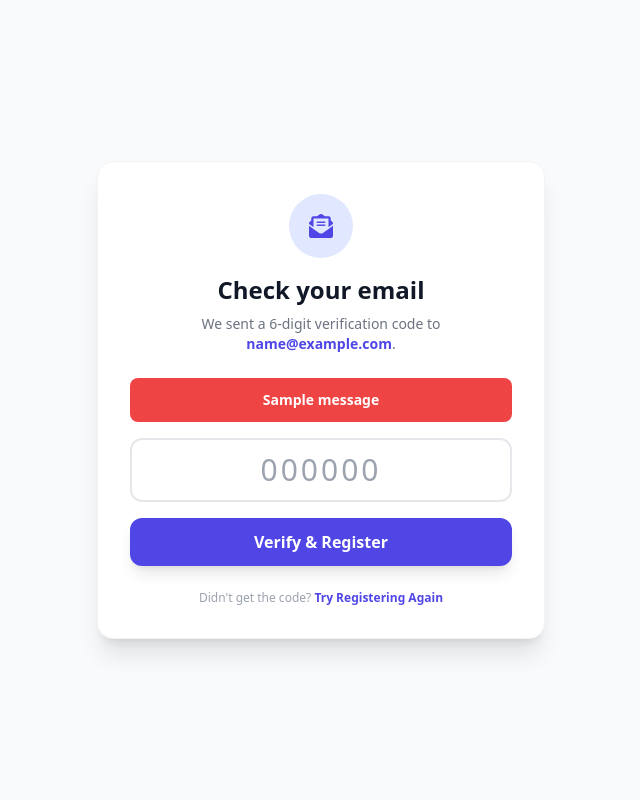
After one commit to Virajingale07/assignment_checker-main, a Flask app: page /verify-email in a window 1280 px wide. The commit adds this page. Shown: the whole page, without its empty margins (319-959 px from the left). Run offline with Flask 3, Linux system fonts and the light colour scheme; the visitor is signed in with stand-in values (Sample User, id 1); tables that the repository leaves empty hold one stand-in row (values such as "Sample post"); one stand-in notice (Sample message) is shown; some libraries are stand-ins or nearby versions.

Commit message:
email verify

```diff
--- a/app/models.py
+++ b/app/models.py
@@ -7,6 +7,11 @@ class User(db.Model):
     username = db.Column(db.String(80), unique=True, nullable=False)
     password_hash = db.Column(db.String(256), nullable=False)
     role = db.Column(db.String(10), nullable=False)  # 'student', 'teacher', 'admin'
+     # New fields for Email Verification
+    email = db.Column(db.String(120), unique=True, nullable=False)  # Now required
+    is_verified = db.Column(db.Boolean, default=False)  # Access Gatekeeper
+    otp_code = db.Column(db.String(6), nullable=True)  # Temporary 6-digit code
+    otp_expiry = db.Column(db.DateTime, nullable=True)  # Code expiration
 
     # Student Fields
     roll_no = db.Column(db.String(20))
--- a/app/routes.py
+++ b/app/routes.py
@@ -89,6 +89,15 @@ def login():
         username = request.form.get('username')
         password = request.form.get('password')
 
+        user = User.query.filter_by(username=username).first()
+
+        if user and check_password_hash(user.password_hash, password):
+            # NEW: Check if email is verified
+            if not user.is_verified:
+                session['pending_verification_user_id'] = user.id
+                flash("Please verify your email first.", "warning")
+                return redirect('/verify-email')
+
         if username == 'admin' and password == 'admin123':
             admin = User.query.filter_by(username='admin').first()
             if not admin:
@@ -119,35 +128,95 @@ def logout():
     return redirect('/login')
 
 
+import random
+from datetime import datetime, timedelta
+
+
 @routes.route('/register', methods=['GET', 'POST'])
 def register():
     if request.method == 'POST':
-        if User.query.filter_by(username=request.form.get('username')).first():
-            flash('Username taken', 'danger')
+        email = request.form.get('email')
+        username = request.form.get('username')
+
+        # Check if email or username already exists
+        if User.query.filter_by(email=email).first() or User.query.filter_by(username=username).first():
+            flash('Username or Email already registered.', 'danger')
             return redirect('/register')
 
-        role = request.form.get('role')
-        assigned_classes = []
-        if role == 'teacher' and request.form.get('class_name'):
-            assigned_classes.append({
-                "class_name": request.form.get('class_name').strip().upper(),
-                "division": request.form.get('division').strip().upper()
-            })
+        # 1. Generate 6-digit OTP
+        otp = str(random.randint(100000, 999999))
 
+        # 2. Create unverified user
         user = User(
-            username=request.form.get('username'),
+            username=username,
+            email=email,
             password_hash=generate_password_hash(request.form.get('password')),
-            role=role,
-            class_name=request.form.get('class_name'),
-            division=request.form.get('division'),
-            roll_no=request.form.get('roll_no'),
-            assigned_classes=assigned_classes
+            role=request.form.get('role'),
+            is_verified=False,  # User is locked until verified
+            otp_code=otp,
+            otp_expiry=datetime.utcnow() + timedelta(minutes=10)  # 10-minute window
         )
+
         db.session.add(user)
         db.session.commit()
-        flash('Registered!', 'success')
-        return redirect('/login')
+
+        # Replace the old flash with this:
+        if send_verification_email(email, otp):
+            flash(f"A verification code has been sent to {email}.", "info")
+        else:
+            flash("Error sending email. Please check your address.", "danger")
+
+        # Store user ID in session temporarily for the verification page
+        session['pending_verification_user_id'] = user.id
+        return redirect('/verify-email')
+
     return render_template('register.html')
+
+
+from flask_mail import Mail, Message
+
+mail = Mail()
+
+
+def send_verification_email(user_email, otp):
+    """
+    Connects to the SMTP server and sends the 6-digit OTP to the user.
+    """
+    msg = Message('Verify Your EduAI Account',
+                  sender='noreply@eduai.com',
+                  recipients=[user_email])
+    msg.body = f'Your EduAI verification code is: {otp}. It expires in 10 minutes.'
+
+    try:
+        mail.send(msg)
+        return True
+    except Exception as e:
+        print(f"Email error: {e}")
+        return False
+
+@routes.route('/verify-email', methods=['GET', 'POST'])
+def verify_email():
+    user_id = session.get('pending_verification_user_id')
+    if not user_id:
+        return redirect('/register')
+
+    user = User.query.get(user_id)
+    if request.method == 'POST':
+        entered_otp = request.form.get('otp')
+
+        # Check if OTP matches and is not expired
+        if user.otp_code == entered_otp and datetime.utcnow() < user.otp_expiry:
+            user.is_verified = True  # Unlock account
+            user.otp_code = None  # Clear code
+            db.session.commit()
+
+            session.pop('pending_verification_user_id')  # Clean up session
+            flash("Email verified! You can now log in.", "success")
+            return redirect('/login')
+        else:
+            flash("Invalid or expired OTP. Please try again.", "danger")
+
+    return render_template('verify_email.html', email=user.email)
 
 
 @routes.route('/forgot-password', methods=['GET', 'POST'])
--- /dev/null
+++ b/app/templates/verify_email.html
@@ -0,0 +1,45 @@
+<!DOCTYPE html>
+<html lang="en">
+<head>
+    <meta charset="UTF-8">
+    <title>Verify Your Email | EduAI</title>
+    <script src="https://cdn.tailwindcss.com"></script>
+    <link rel="stylesheet" href="https://cdnjs.cloudflare.com/ajax/libs/font-awesome/6.0.0/css/all.min.css">
+</head>
+<body class="bg-gray-50 flex items-center justify-center min-h-screen p-4">
+    <div class="bg-white p-8 rounded-2xl shadow-xl w-full max-w-md border border-gray-100 text-center">
+        <div class="w-16 h-16 bg-indigo-100 text-indigo-600 rounded-full flex items-center justify-center mx-auto mb-4 text-2xl">
+            <i class="fas fa-envelope-open-text"></i>
+        </div>
+        <h2 class="text-2xl font-bold text-gray-900">Check your email</h2>
+        <p class="text-gray-500 text-sm mt-2 mb-6">
+            We sent a 6-digit verification code to <span class="font-bold text-indigo-600">{{ email }}</span>.
+        </p>
+
+        {% with messages = get_flashed_messages(with_categories=true) %}
+            {% if messages %}
+                {% for category, message in messages %}
+                    <div class="mb-4 p-3 rounded-lg text-sm font-bold text-white {{ 'bg-blue-500' if category == 'info' else 'bg-red-500' }}">
+                        {{ message }}
+                    </div>
+                {% endfor %}
+            {% endif %}
+        {% endwith %}
+
+        <form action="/verify-email" method="POST" class="space-y-4">
+            <div>
+                <input type="text" name="otp" maxlength="6" required
+                       class="w-full text-center text-3xl tracking-widest p-3 border-2 border-gray-200 rounded-xl focus:border-indigo-500 focus:ring-0 outline-none transition"
+                       placeholder="000000">
+            </div>
+            <button class="w-full bg-indigo-600 text-white py-3 rounded-xl font-bold hover:bg-indigo-700 transition shadow-lg">
+                Verify & Register
+            </button>
+        </form>
+
+        <div class="mt-6">
+            <p class="text-xs text-gray-400">Didn't get the code? <a href="/register" class="text-indigo-600 font-bold hover:underline">Try Registering Again</a></p>
+        </div>
+    </div>
+</body>
+</html>
--- a/requirements.txt
+++ b/requirements.txt
@@ -13,3 +13,4 @@ Pillow
 flask
 sqlalchemy
 pdf2image
+Flask-Mail==0.9.1
```
Also changed, not shown: app/templates/register.html (+6 -1 lines).
